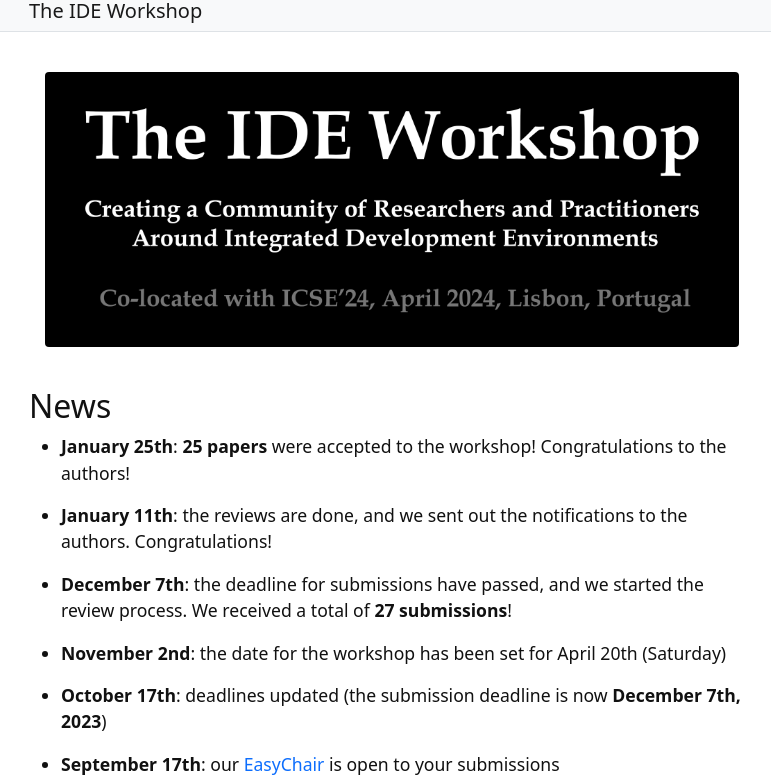
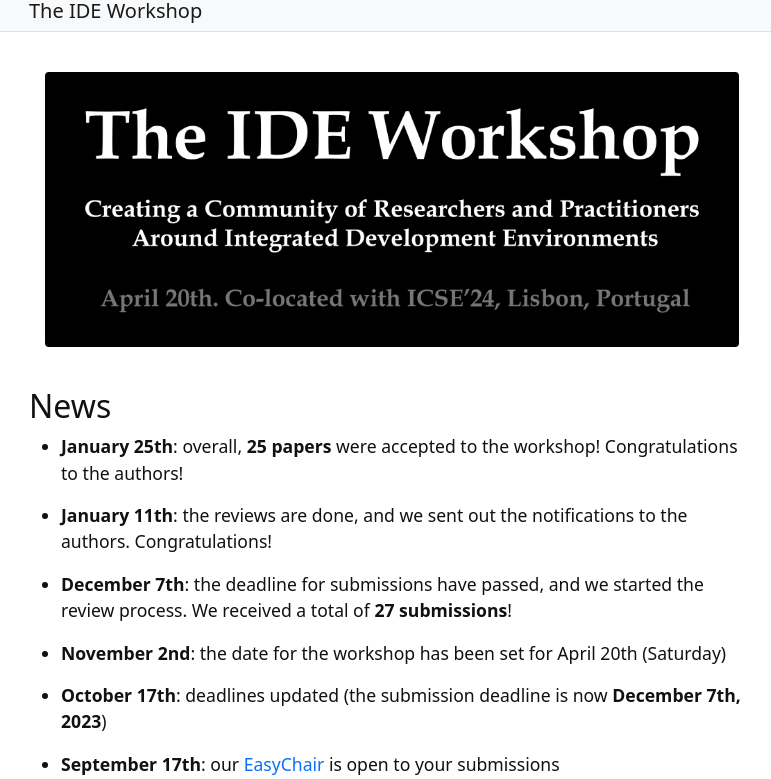
Before and after one commit to ide-workshop/ide-workshop.github.io, a Jekyll site: the page built from index.md, in a window 1280 px wide and 900 px high, cut to the strip 121-900 px from the top of the window. Shown: the whole strip, without its empty margins (248-1019 px from the left). Built offline with Jekyll 4.4.1, drawn with Linux system fonts in a browser that asks for light colours.

Commit message:
Changed the headeer figure

```diff
--- a/index.md
+++ b/index.md
@@ -7,7 +7,7 @@ layout: page
 
 ## News
 
-* **January 25th**: **25 papers** were accepted to the workshop! Congratulations to the authors!
+* **January 25th**: overall, **25 papers** were accepted to the workshop! Congratulations to the authors!
 
 * **January 11th**: the reviews are done, and we sent out the notifications to the authors. Congratulations!
 
```
Also changed, not shown: images/title.jpg.
